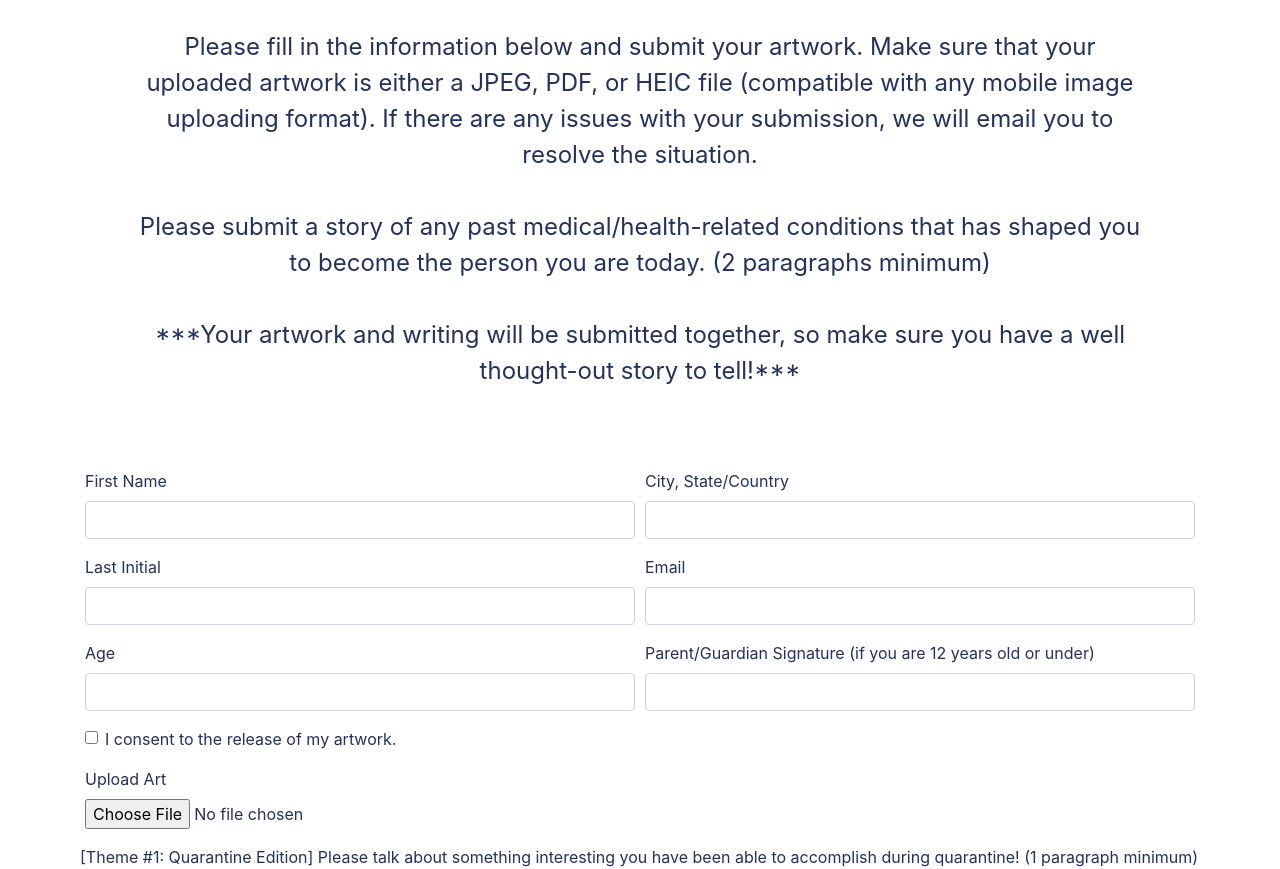
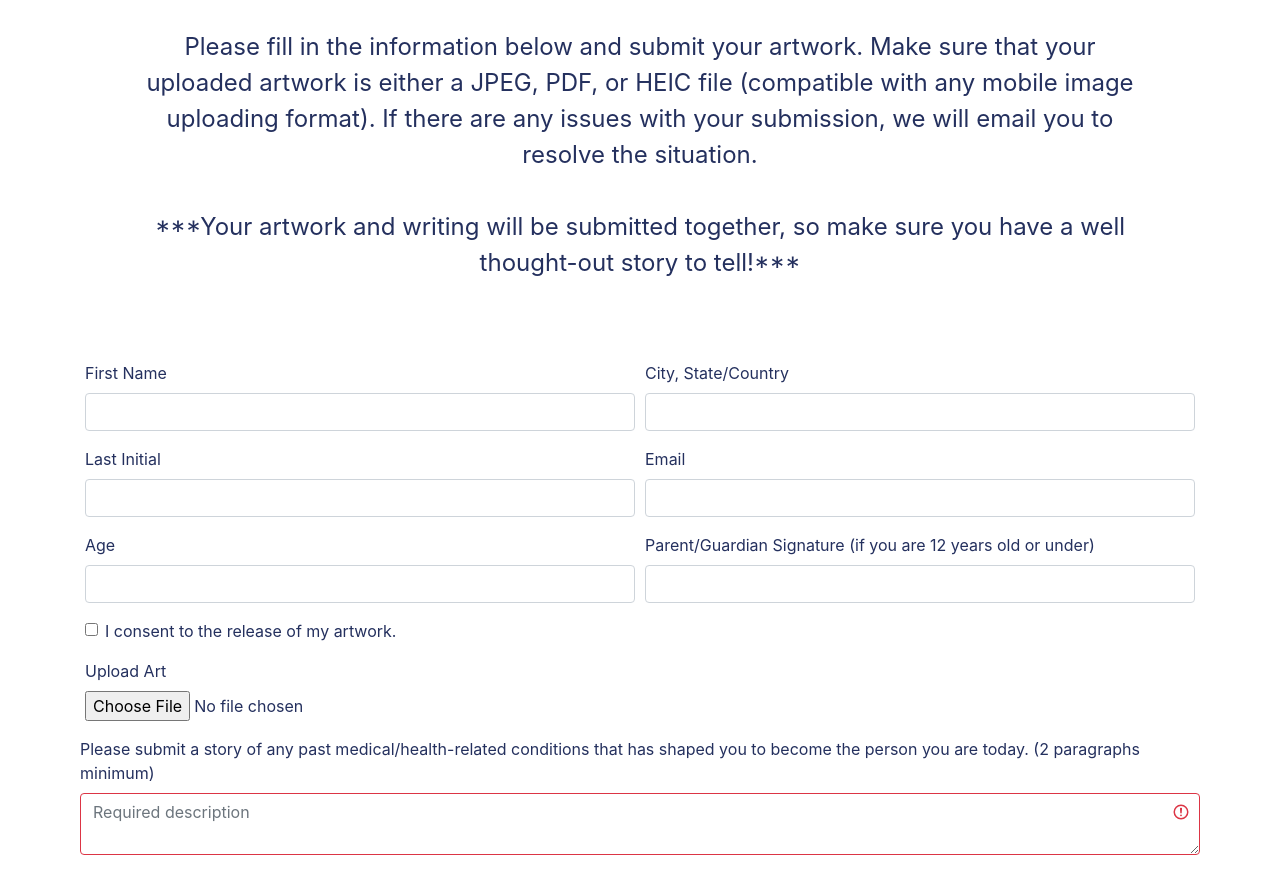
Before and after one commit to Draw4Med/draw4med.github.io, a plain HTML site: page submissions.html in a window 1280 px wide. Shown: the part 265-1134 px from the top of the page. Drawn offline with nearby package versions, Linux system fonts and the light colour scheme.

Commit message:
Added more updates

```diff
--- a/css/styles.css
+++ b/css/styles.css
@@ -191,7 +191,7 @@ body {
     min-height:400;
     padding: 5%;
     border-width: 2px;
-    border-color: #f76c6c;
+    border-color: blue;
     border-style: solid;
     /* display: flex;
     flex-direction: column;
--- a/submissions.html
+++ b/submissions.html
@@ -88,12 +88,6 @@
                 <br/>
                 <br/>
 
-                Please submit a story of any past medical/health-related conditions that has shaped you to become the person
-                you are today. (2 paragraphs minimum)
-
-                <br/>
-                <br/>
-
                 ***Your artwork and writing will be submitted together, so make sure you have a well thought-out story
                 to tell!***
 
@@ -147,8 +141,8 @@
                     <input id="artwork" type="file" class="form-control-file" id="exampleFormControlFile1">
                 </div>
                 <div class="form-row">
-                    <label for="validationTextarea">[Theme #1: Quarantine Edition] Please talk about something
-                        interesting you have been able to accomplish during quarantine! (1 paragraph minimum)</label>
+                    <label for="validationTextarea">Please submit a story of any past medical/health-related conditions that has shaped you to become the person
+                        you are today. (2 paragraphs minimum)</label>
                     <textarea id="art_description" class="form-control is-invalid" id="validationTextarea"
                         placeholder="Required description"></textarea>
                 </div>
```
